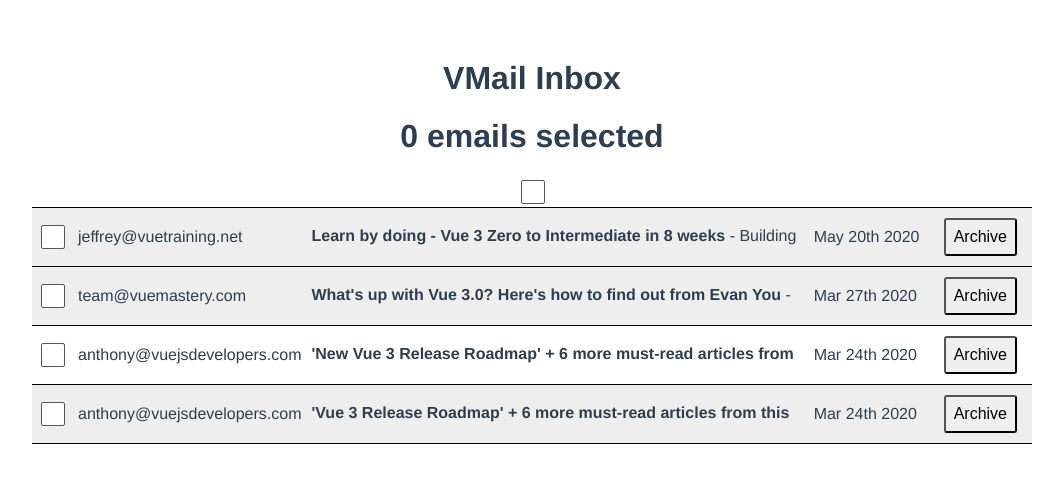
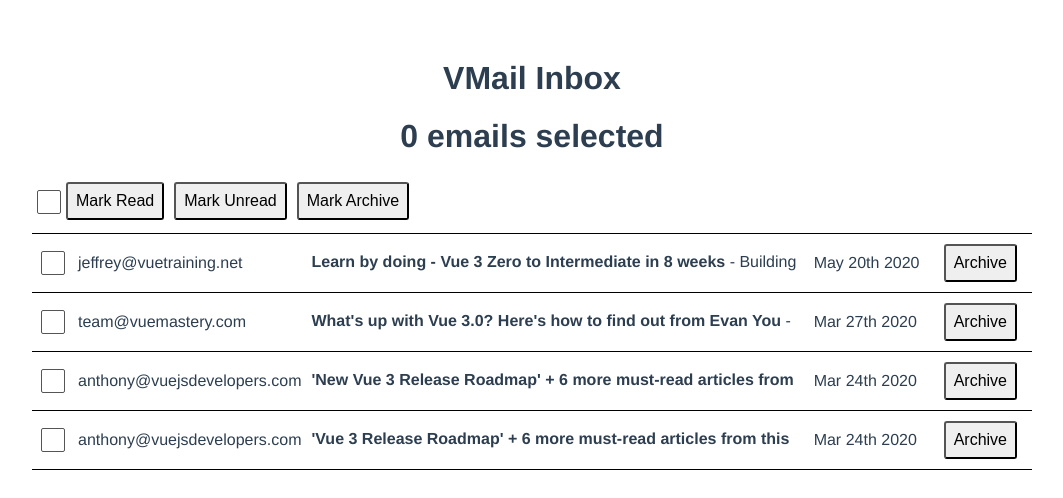
Before and after one commit to st0nyx/vue3-gmail-clone, a Vue app: page / in a window 1280 px wide. Shown: the top 498 px of the page, without its empty margins (108-1171 px from the left). Built offline with nearby package versions, Linux system fonts and the light colour scheme; data requests are answered from the project's data file.

Commit message:
added bulk actions for read, unread, archive

```diff
--- a/db.json
+++ b/db.json
@@ -7,7 +7,7 @@
       "body": "The opening keynote of VueConf US this year was Evan You (the creator of Vue), giving his State of the Vuenion address. He walked us through the journey of getting Vue 3 from a prototype to a reality the past year. He also dove into Vue's overall growth in the community.",
       "sentAt": "2020-03-27T18:25:43.511Z",
       "archived": false,
-      "read": true
+      "read": false
     },
     {
       "id": 2,
@@ -16,7 +16,7 @@
       "body": "Building projects is one of the most effective ways to learn - and _the_ most effective way _remember_ what you've learned - but it can be frustrating.\n\nThis 8-week course takes the pain out of 'learning by doing'.\n\nEach week we give you\n\n* a project that will grow your skills without overwhelming you\n* links to hand-picked resources, such as Vue Mastery videos, that share the knowledge you'll need for the project (no more useless rabbit holes)\n* answers to any and all questions you have while working\n* feedback on your completed code (so you're only learning good habits)\n\nOur instructors are standing by to answer your questions.\n\nReady to learn?",
       "sentAt": "2020-05-20T18:25:43.511Z",
       "archived": false,
-      "read": true
+      "read": false
     },
     {
       "id": 3,
@@ -25,7 +25,7 @@
       "body": "First of all, lets congratulate Kia King Ishii on joining the Vue.js core team! 🎉 He has been doing an incredible job building vuex-orm and will now focus on working on the next versions of Vuex.\n\nSpeaking of which – Vuex v4.0.0-alpha.1 has just been released! This is the version of Vuex that will work with Vue 3.0 but keep the familiar API you know from the current version.",
       "sentAt": "2020-03-18T18:25:43.511Z",
       "archived": true,
-      "read": true
+      "read": false
     },
     {
       "id": 4,
@@ -34,7 +34,7 @@
       "body": "Newsletter Issue #161",
       "sentAt": "2020-03-24T18:25:43.511Z",
       "archived": false,
-      "read": true
+      "read": false
     },
     {
       "id": 5,
--- a/src/components/BulkActionBar.vue
+++ b/src/components/BulkActionBar.vue
@@ -1,11 +1,18 @@
 <template>
-  <div>
+  <div class="bulk-action-bar">
+    <span class="checkbock">
       <input
         type="checkbox"
         :checked="allEmailsSelected"
         :class="[someEmailsSelected ? 'partial-check' : '']"
         @click="bulkSelect"
       />
+    </span>
+    <span class="buttons">
+      <button @click="emailSelection.markRead()">Mark Read</button>
+      <button @click="emailSelection.markUnread()">Mark Unread</button>
+      <button @click="emailSelection.archive()">Mark Archive</button>
+    </span>
   </div>
 </template>
 
@@ -34,7 +41,8 @@ export default {
     return {
       allEmailsSelected,
       someEmailsSelected,
-      bulkSelect
+      bulkSelect,
+      emailSelection
     };
   },
   props: {
--- a/src/composables/use-email-selection.js
+++ b/src/composables/use-email-selection.js
@@ -1,4 +1,5 @@
 import { reactive } from "vue";
+import axios from "axios";
 
 const emails = reactive(new Set());
 
@@ -18,12 +19,33 @@ export const useEmailSelection = function() {
       emails.add(email);
     });
   };
+  let markRead = () => {
+    emails.forEach(email => {
+      email.read = true;
+      axios.put(`http://localhost:3000/emails/${email.id}`, email);
+    });
+  };
+  let markUnread = () => {
+    emails.forEach(email => {
+      email.read = false;
+      axios.put(`http://localhost:3000/emails/${email.id}`, email);
+    });
+  };
+  let archive = () => {
+    emails.forEach(email => {
+      email.archived = true;
+      axios.put(`http://localhost:3000/emails/${email.id}`, email);
+    });
+  };
 
   return {
     emails,
     toggle,
     clear,
-    addMultiple
+    addMultiple,
+    markRead,
+    markUnread,
+    archive
   };
 };
 
```
Lines whose indentation alone changed are shown as unchanged.
